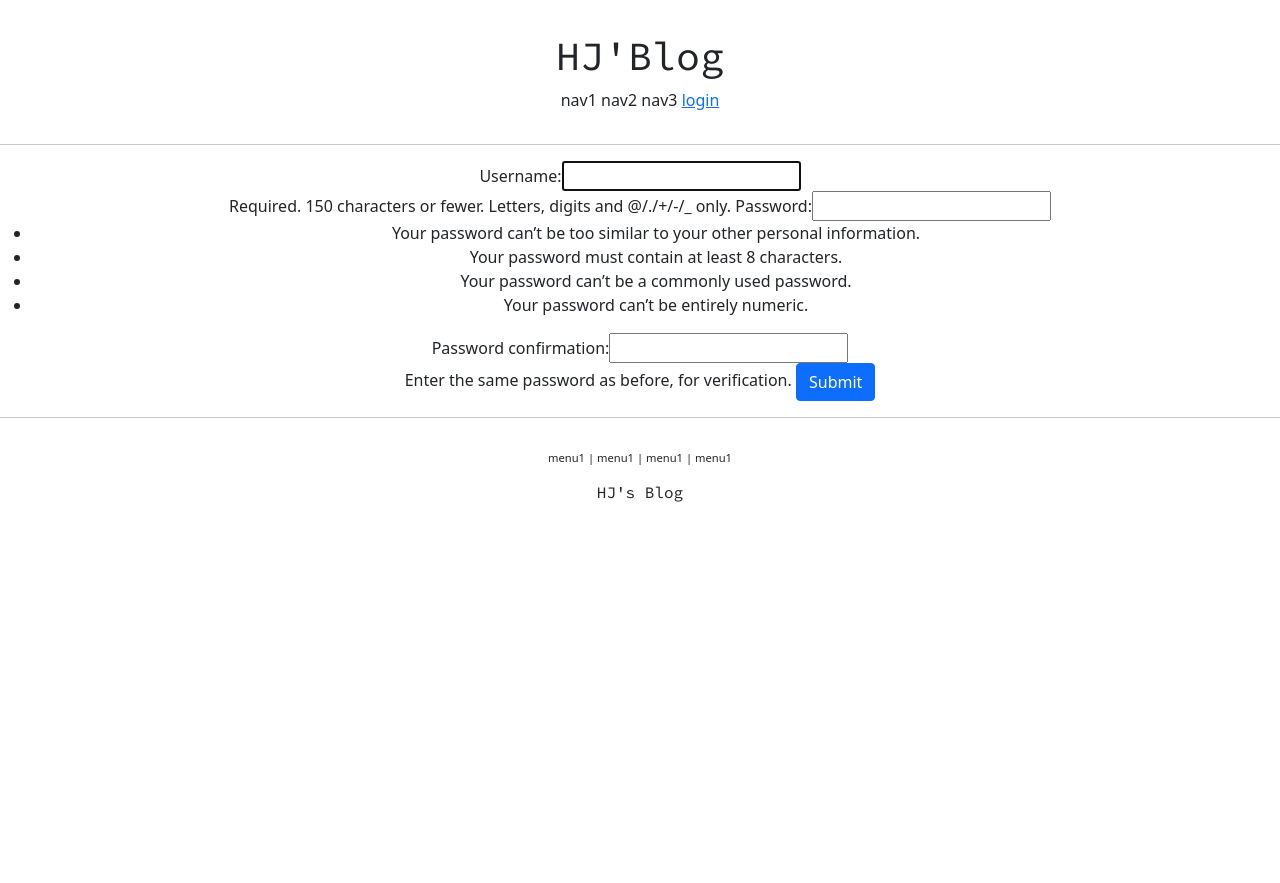
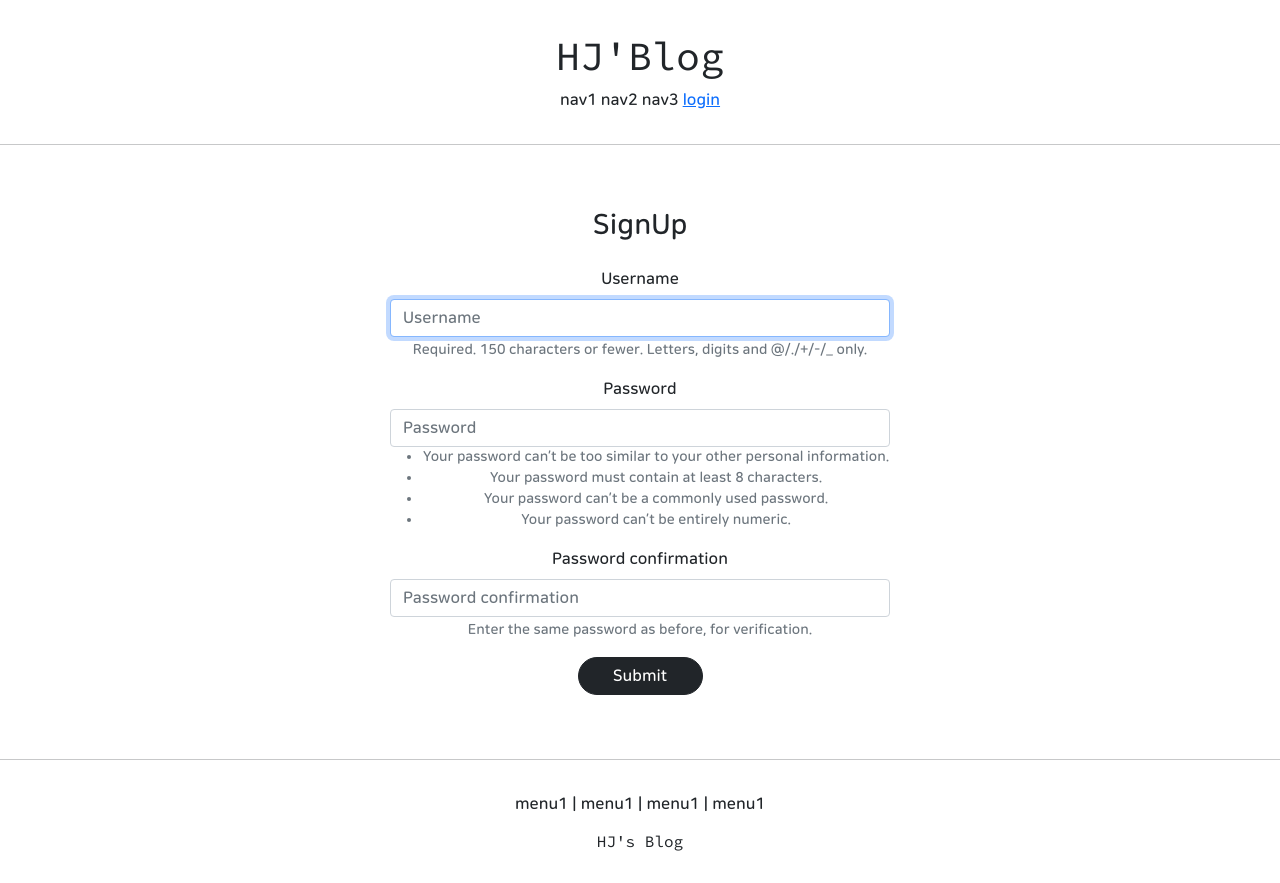
Before and after one commit to Hyun-Jun-Lee/Django_PJ, a Django app: page /account/create/ in a window 1280 px wide. Before the commit the page ends 502 px from the top, so only its background shows below. Run offline with Django 3.2, Linux system fonts and the light colour scheme; some libraries are stand-ins or nearby versions.

Commit message:
bootstrap & font

```diff
--- a/accountapp/templates/accountapp/create.html
+++ b/accountapp/templates/accountapp/create.html
@@ -1,13 +1,17 @@
 {% extends 'base.html' %}
+{% load bootstrap4 %}
 
 {% block content %}
 
-    <div style="text-align: center">
+    <div style="text-align: center; max-width: 500px; margin: 4rem auto;">
+        <div class="mb-4">
+            <h3>SignUp</h3>
+        </div>
         <form action="{% url 'accountapp:create' %}" method="post">
             {% csrf_token %}
             <!-- view.py의 AccountCreateView에서 form_class를 불러오는 방법  -->
-            {{ form }}
-            <input type="submit" class="btn btn-primary">
+            {% bootstrap_form form %}
+            <input type="submit" class="btn btn-dark rounded-pill col-3 mt-3;">
         </form>
     </div>
 
--- a/static/base.css
+++ b/static/base.css
@@ -9,7 +9,7 @@
 }
 
 .bottom_menu {
-    font-size:.7rem;
+    font-size:1rem;
 }
 
 .top {
--- a/stay/settings.py
+++ b/stay/settings.py
@@ -50,7 +50,9 @@ INSTALLED_APPS = [
     'django.contrib.sessions',
     'django.contrib.messages',
     'django.contrib.staticfiles',
-    'accountapp'
+    'accountapp',
+    'bootstrap4'
+
 ]
 
 MIDDLEWARE = [
--- a/templates/base.html
+++ b/templates/base.html
@@ -3,7 +3,7 @@
 
 <!-- include로 <head> 부분 따로 관리 -->
 {% include 'head.html' %}
-<body>
+<body style="font-family:'NanumSquareRoundOTFB';">
     <!-- include로 자주 쓰는 header <div> 부분 따로 관리 -->
     {% include 'header.html' %}
     <hr>
--- a/templates/head.html
+++ b/templates/head.html
@@ -15,4 +15,20 @@
 
     <!-- Css link    -->
     <link rel="stylesheet" type="text/css" href="{% static 'base.css' %}">
+    <!--네이버 폰트 적용-->
+    <style>
+        @font-face {
+            font-family: 'NanumSquareRoundOTFB';
+            src: local('NanumSquareRoundOTFB'),
+            url("{% static 'fonts/NanumSquareRoundOTFB.otf' %}") format("opentype");
+
+        @font-face {
+            font-family: 'NanumSquareRoundOTFEB';
+            src: local('NanumSquareRoundOTFEB'),
+            url("{% static 'fonts/NanumSquareRoundOTFEB.otf' %}") format("opentype");
+        }
+
+
+
+    </style>
 </head>
```
Also changed, not shown: accountapp/templates/accountapp/login.html (+7 -3 lines), static/fonts/NanumSquareRoundOTFB.otf (added), static/fonts/NanumSquareRoundOTFEB.otf (added), static/fonts/NanumSquareRoundOTFL.otf (added), static/fonts/NanumSquareRoundOTFR.otf (added).
